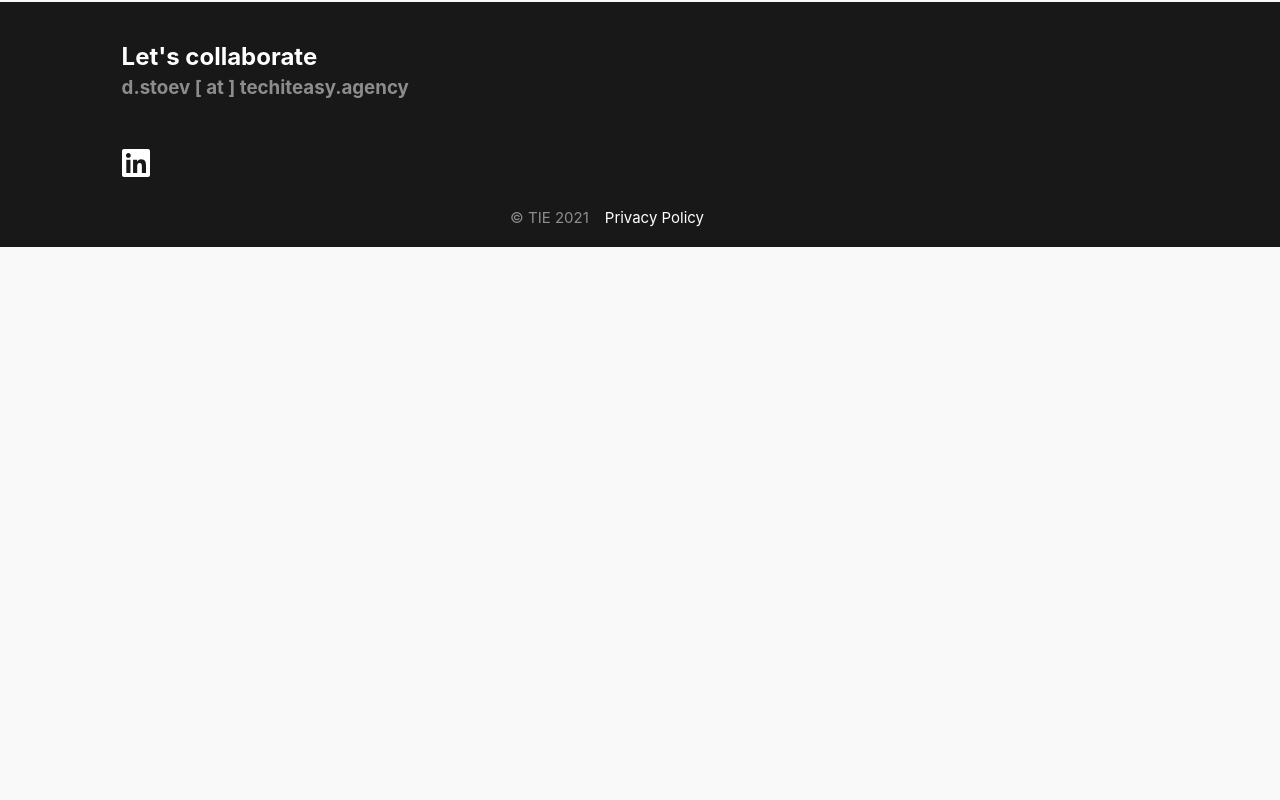
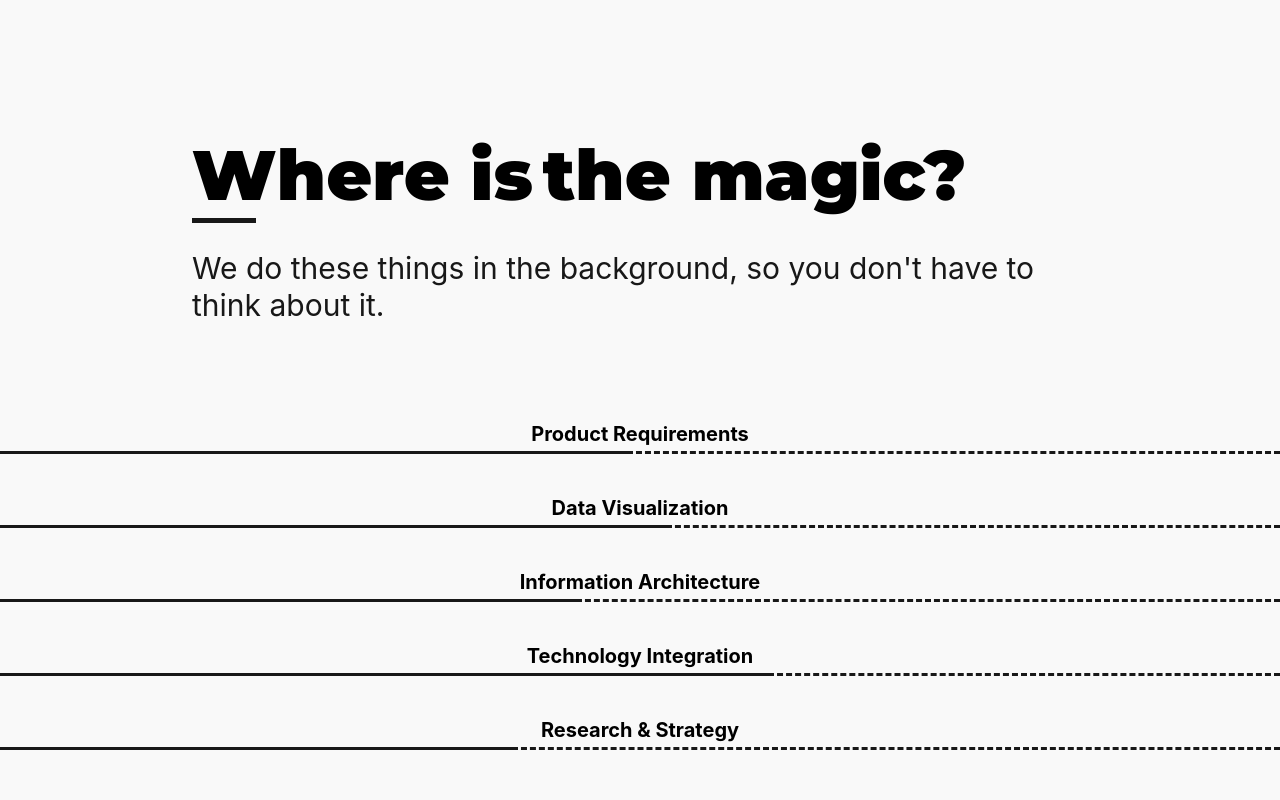
Before and after one commit to teliohub/teliohub-website, a Next.js app: page / in a window 1280 px wide. Shown: the part 4200-5000 px from the top of the page. Before the commit the page ends 4447 px from the top, so only its background shows below. Built offline with nearby package versions, Linux system fonts and the light colour scheme.

Commit message:
magix fix

```diff
--- a/components/whatIsHiddenBall/WhatIsHidden.tsx
+++ b/components/whatIsHiddenBall/WhatIsHidden.tsx
@@ -1,72 +1,57 @@
-import React, { useEffect, useMemo, useRef, useState } from "react";
+import React from "react";
 import styles from "./whatIsHidden.module.css";
 import { InView } from 'react-intersection-observer';
 
 const WhatIsHidden = (): JSX.Element => {
-  const box1Ref = useRef(null);
-  const box2 = useRef(null);
-  const box3 = useRef(null);
-  const box4 = useRef(null);
-  const box5 = useRef(null);
-  const box6 = useRef(null);
-  const box7 = useRef(null);
-  const box8 = useRef(null);
-  const [isHover, setIsHover] = useState(false);
-
-  const [inViewPort, setInView] = useState(false)
 
   return (
-    <InView onChange={setInView}>
-      <div
-        className={inViewPort ? `${styles.mainBall} ${styles.activeBalls}` : `${styles.mainBall}`}
-      >
-        <pre className={styles.mainBallText} ref={box1Ref}>
-          {`Whats
-hidden?`}
-        </pre>
-        <div className={styles.divOne}>
-          <pre ref={box2} id="elem2">
-            {`Connecting
-the dots`}
-          </pre>
-        </div>
-        <div className={styles.divTwo}>
-          <pre ref={box3} id="elem3">
-            {`Product
-requirements`}
-          </pre>
-        </div>
-        <div className={styles.divThree}>
-          <pre ref={box4} id="elem4">
-            {`Data
-Visualization`}
-          </pre>
-        </div>
-        <div className={styles.divFour}>
-          <pre ref={box5} id="elem5">
-            {`Information
-Architecture`}
-          </pre>
-
-        </div>
-        <div className={styles.divFive}>
-          <pre ref={box6} id="elem6">
-            {`Technology
-Integration`}
-          </pre>
-        </div>
-        <div className={styles.divSix}>
-          <pre ref={box7} id="elem7">
-            {`Strategy`}
-          </pre>
-        </div>
-        <div className={styles.divSeven}>
-          <pre ref={box8} id="elem8">
-            {`Research`}
-          </pre>
+    <InView>
+      <div className={styles.mainContainer}>
+        <div className={styles.mainBall}>
+          <h1>What is hidden?</h1>
         </div>
 
+        <div className={styles.magicSecondBox}>
+          <div className={styles.magicSecondBoxDiv}>
+            <h1>Product Requirements</h1>
+            <div className={styles.titleBorders}>
+              <div className={`${styles.firstDiv} ${styles.percOneDiv}`}/>
+              <div className={`${styles.secondDiv} ${styles.percSecondDiv}`}/>
+            </div>
+          </div>
+          <div className={styles.magicSecondBoxDiv}>
+            <h1>Data Visualization</h1>
+            <div className={styles.titleBorders}>
+              <div className={`${styles.firstDiv} ${styles.percThreeDiv}`}/>
+              <div className={`${styles.secondDiv} ${styles.percFourthDiv}`}/>
+            </div>
+          </div>
+          <div className={styles.magicSecondBoxDiv}>
+            <h1>Information Architecture</h1>
+            <div className={styles.titleBorders}>
+              <div className={`${styles.firstDiv} ${styles.percFiveDiv}`}/>
+              <div className={`${styles.secondDiv} ${styles.percSixDiv}`}/>
+            </div>
+          </div>
+          <div className={styles.magicSecondBoxDiv}>
+            <h1>Technology Integration</h1>
+            <div className={styles.titleBorders}>
+              <div className={`${styles.firstDiv} ${styles.percSevenDiv}`}/>
+              <div className={`${styles.secondDiv} ${styles.percEightDiv}`}/>
+            </div>
+          </div>
+          <div className={styles.magicSecondBoxDiv}>
+            <h1>Research & Strategy</h1>
+            <div className={styles.titleBorders}>
+              <div className={`${styles.firstDiv} ${styles.percNineDiv}`}/>
+              <div className={`${styles.secondDiv} ${styles.percTenDiv}`}/>
+            </div>
+          </div>
+        </div>
 
+        <div className={styles.connectingDotsBall}>
+          <h1>Connecting the dots</h1>
+        </div>
       </div>
     </InView>
   );
--- a/components/whatIsHiddenBall/whatIsHidden.module.css
+++ b/components/whatIsHiddenBall/whatIsHidden.module.css
@@ -1,139 +1,143 @@
+.mainContainer {
+    display: flex;
+    justify-content: space-between;
+}
+
 .mainBall {
-    width: 100%;
+    width: 800px;
     height: 800px;
+    background-color: #181818;
+    border-radius: 50%;
+    margin-left: -250px;
+    margin-bottom: 200px;
+    margin-top: 150px;
     display: flex;
     flex-direction: column;
     justify-content: center;
     align-items: center;
-    position: relative;
+    color: white;
+    font-size: 30px;
+    z-index: 999;
 }
 
-.mainBallText {
-    background-color: #181818;
-    border: 2px dashed white;
-    color: white;
-    width: 144px;
-    height: 144px;
-    border-radius: 50%;
+.mainBall h1 {
+    width: 50%;
     text-align: center;
-    padding-top: 44px;
-    font-size: 22px;
-    z-index: 9999;
 }
 
-.activeBalls .divOne {
-    left: 50px;
+.connectingDotsBall h1 {
+    width: 50%;
+    text-align: left;
 }
 
-.mainBall:hover  .divOne {
-    left: 50px;
+.connectingDotsBall {
+    width: 800px;
+    height: 800px;
+    background-color: white;
+    border: 3px dashed #181818;
+    border-radius: 50%;
+    margin-right: -200px;
+    display: flex;
+    flex-direction: column;
+    justify-content: center;
+    align-items: center;
+    font-size: 30px;
+    z-index: 999;
 }
 
-.divOne {
+.magicSecondBox {
+    margin-top: 150px;
+    width: 100%;
     position: absolute;
-    top: 100px;
-    left: -100px;
-    transition: 1s ease-in-out;
+    text-align: center;
 }
 
-
-
-.divTwo {
-    position: absolute;
-    top: 20px;
-    right: -100px;
-    transition: 1s ease-in-out;
+.magicSecondBoxDiv {
+    margin-top: 50px;
 }
 
-.activeBalls .divTwo {
-    top: 50px;
-    right: 100px;
+.titleBorders {
+    position: relative;
+    background-color: green;
+    width: 100%;
 }
 
-.mainBall:hover  .divTwo {
-    top: 50px;
-    right: 100px;
+.percOneDiv {
+    width: 49%;
+    border-bottom: 3px solid #181818;
 }
 
-.divThree {
-    position: absolute;
-    top: 60px;
-    right: -300px;
-    transition: 1s ease-in-out;
+.percSecondDiv {
+    width: 51%;
+    border-bottom: 3px dashed #181818;
 }
 
-.activeBalls .divThree {
-    top: 150px;
-    right: 20px;
+.percThreeDiv {
+    width: 52%;
+    border-bottom: 3px solid #181818;
 }
 
-.mainBall:hover  .divThree {
-    top: 150px;
-    right: 20px;
+.percFourthDiv {
+    width: 48%;
+    border-bottom: 3px dashed #181818;
 }
 
-.divFour {
-    position: absolute;
-    bottom: 60px;
-    right: -100px;
-    transition: 1s ease-in-out;
+.percFiveDiv {
+    width: 45%;
+    border-bottom: 3px solid #181818;
 }
 
-.activeBalls .divFour {
-    bottom: 260px;
-    right: 20px;
+.percSixDiv {
+    width: 55%;
+    border-bottom: 3px dashed #181818;
 }
 
-.mainBall:hover  .divFour {
-    bottom: 260px;
-    right: 20px;
+.percSevenDiv {
+    width: 60%;
+    border-bottom: 3px solid #181818;
 }
 
-.divFive {
-    position: absolute;
-    bottom: 60px;
-    right: -100px;
-    transition: 1s ease-in-out;
+.percEightDiv {
+    width: 40%;
+    border-bottom: 3px dashed #181818;
 }
 
-.activeBalls .divFive {
-    bottom: 160px;
-    right: 100px;
+.percNineDiv {
+    width: 40%;
+    border-bottom: 3px solid #181818;
 }
 
-.mainBall:hover  .divFive {
-    bottom: 160px;
-    right: 100px;
+.percTenDiv {
+    width: 60%;
+    border-bottom: 3px dashed #181818;
 }
 
-.divSix {
+.firstDiv {
     position: absolute;
-    bottom: 160px;
-    left: -100px;
-    transition: 1s ease-in-out;
+    top: 5px;
+    left: 0;
+    height: 3px;
 }
 
-.activeBalls .divSix {
-    bottom: 220px;
-    left: 60px;
-
+.secondDiv {
+    position: absolute;
+    top: 5px;
+    right: 0;
+    height: 3px;
 }
 
-.mainBall:hover  .divSix {
-    bottom: 220px;
-    left: 60px;
+@media (max-width: 1600px) {
+    .mainBall , .connectingDotsBall {
+        display: none;
+    }
 
+    .magicSecondBox {
+        position: relative;
+        margin-top: 0;
+        margin-bottom: 80px;
+    }
+
+    .magicSecondBoxDiv h1 {
+        font-size: 20px;
+    }
 }
-
-.divSeven {
-    position: absolute;
-    bottom: 320px;
-    left: -100px;
-    transition: 1s ease-in-out;
-}
-
-.mainBall:hover  .divSeven {
-    bottom: 320px;
-    left: 20px;
-
-}
--- a/pages/index.tsx
+++ b/pages/index.tsx
@@ -184,12 +184,13 @@ here`}
       )}
         <br/>
         <br/>
-      {/*<div className={styles.containerMargin}>*/}
-      {/*  <h1>Where is</h1>*/}
-      {/*  <h1>the magic?</h1>*/}
-      {/*  <div className={styles.lineBreak}/>*/}
-      {/*</div>*/}
-      {/*<WhatIsHidden />*/}
+      <div className={styles.containerMargin}>
+        <h1>Where is</h1>
+        <h1>the magic?</h1>
+        <div className={styles.lineBreak}/>
+          <h2>We do these things in the background, so you don&#39;t have to think about it.</h2>
+      </div>
+      <WhatIsHidden />
     </motion.div>
   );
 };
--- a/styles/pageStyles.module.css
+++ b/styles/pageStyles.module.css
@@ -174,4 +174,15 @@ transform: rotate(225deg);
     margin-right: 10px;
     font-size: 70px;
   }
+
+  .containerMargin h2 {
+    font-size: 30px;
+    font-weight: normal;
+    font-stretch: normal;
+    font-style: normal;
+    line-height: 1.23;
+    letter-spacing: normal;
+    text-align: left;
+    color: #181818;
+  }
 }
```
